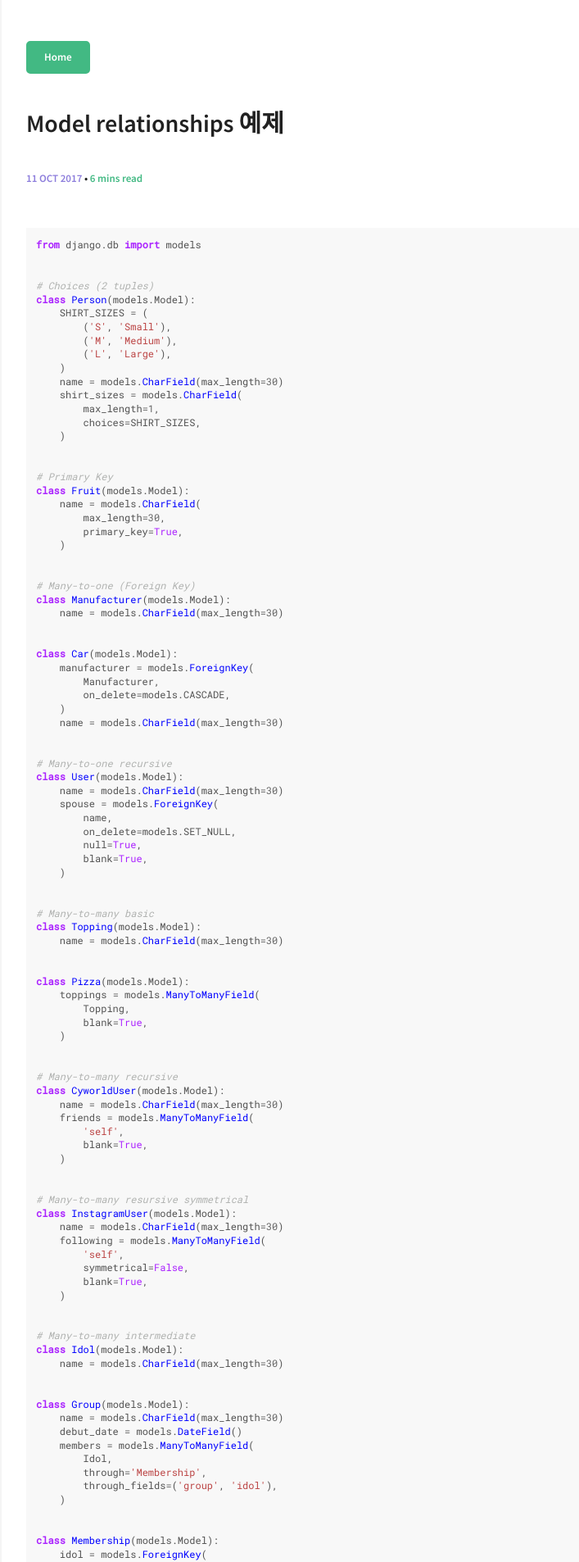
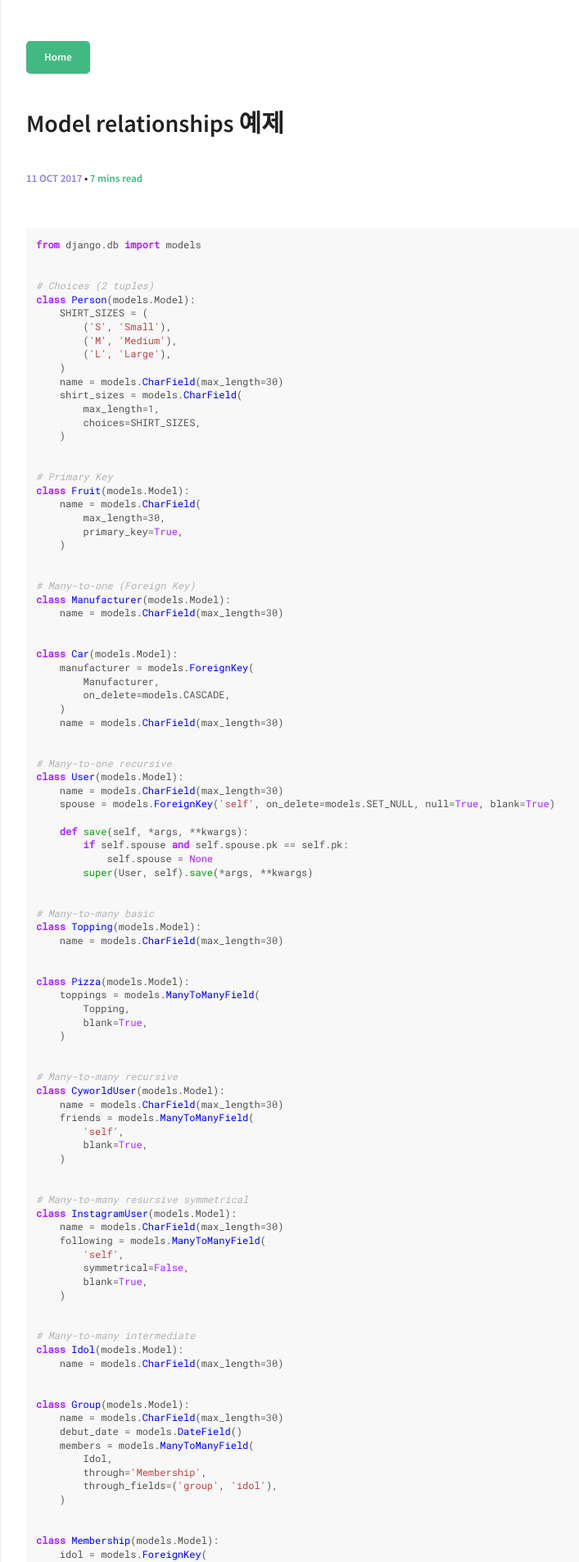
Before and after one commit to bookpark/bookpark.github.io, a Jekyll site: the page built from _posts/2017-10-11-django-relationships-examples.md, in a window 1280 px wide. Shown: the top 1906 px of the page at 82% size, without its empty margins (318-1025 px from the left). Built offline with Jekyll 4.4.1, drawn with Linux system fonts in a browser that asks for light colours.

Commit message:
many-to-one recursive 수정

```diff
--- a/_posts/2017-10-11-django-relationships-examples.md
+++ b/_posts/2017-10-11-django-relationships-examples.md
@@ -46,12 +46,12 @@ class Car(models.Model):
 # Many-to-one recursive
 class User(models.Model):
     name = models.CharField(max_length=30)
-    spouse = models.ForeignKey(
-        name,
-        on_delete=models.SET_NULL,
-        null=True,
-        blank=True,
-    )
+    spouse = models.ForeignKey('self', on_delete=models.SET_NULL, null=True, blank=True)
+
+    def save(self, *args, **kwargs):
+        if self.spouse and self.spouse.pk == self.pk:
+            self.spouse = None
+        super(User, self).save(*args, **kwargs)
 
 
 # Many-to-many basic
```
